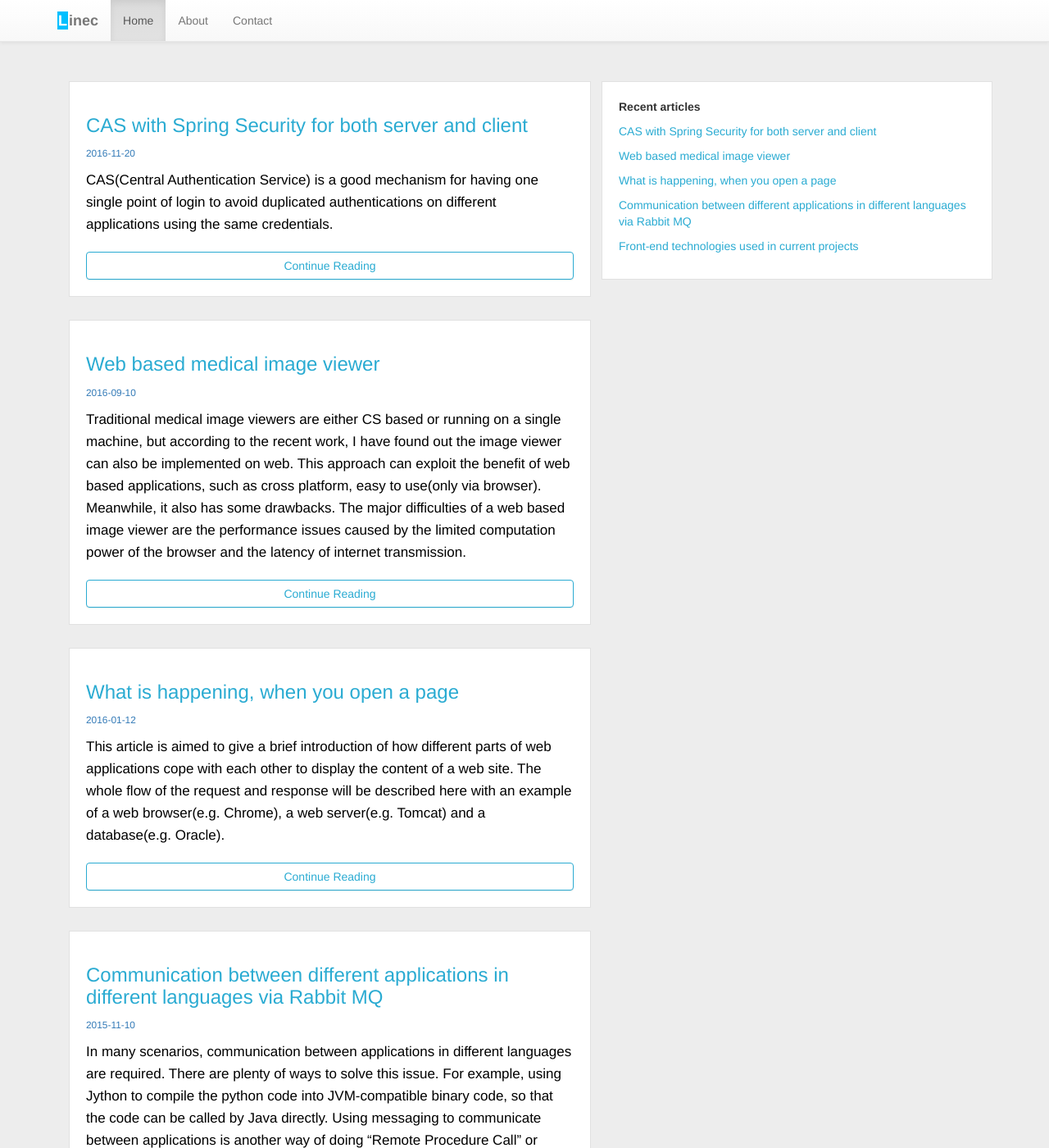
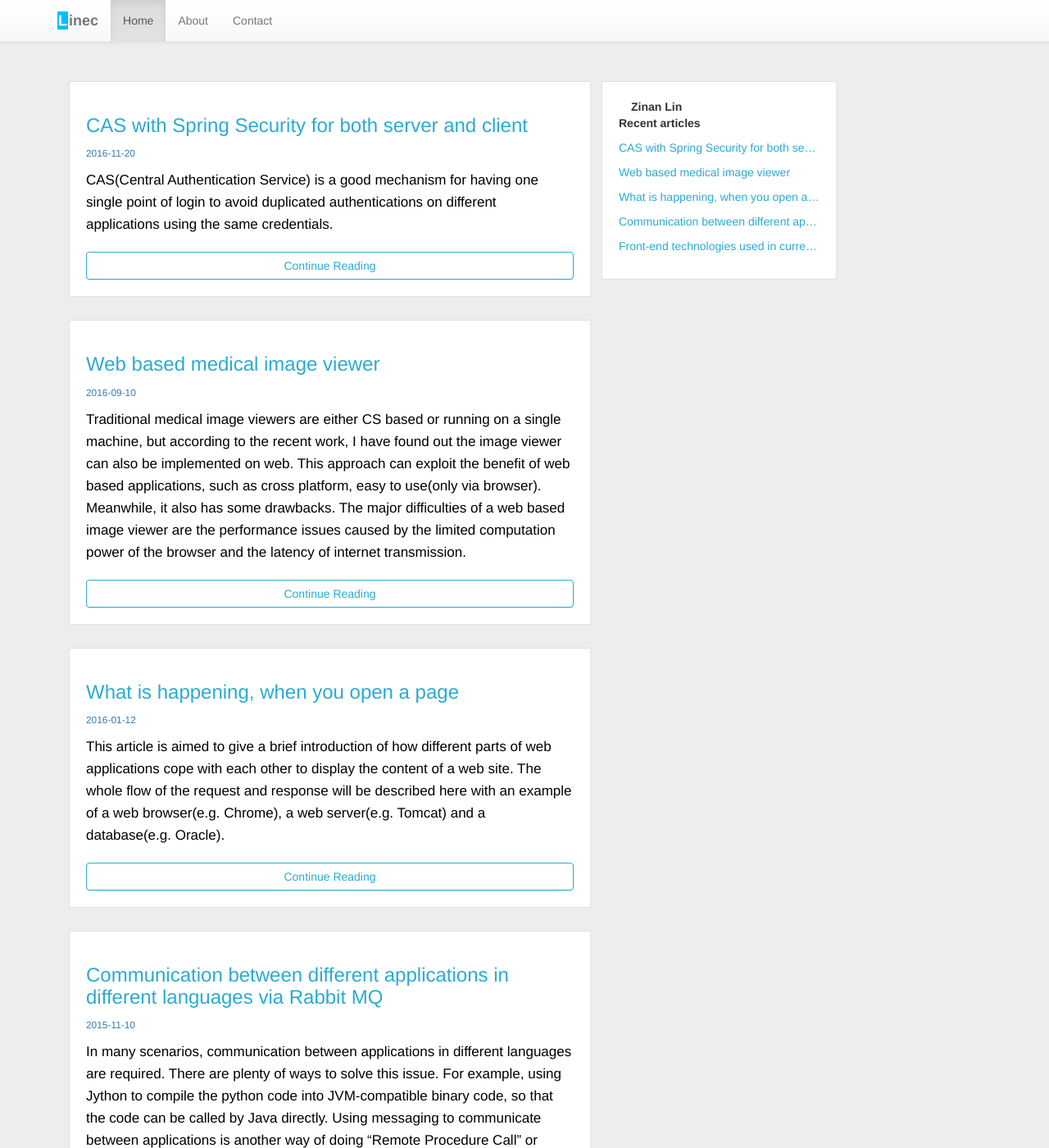
Before and after one commit to simonlzn/simonlzn.github.io, a Jekyll site: the page built from index.html, in a window 1280 px wide and 1400 px high. Shown: the whole window at 82% size. Built offline with Jekyll 4.4.1, drawn with Linux system fonts in a browser that asks for light colours.

Commit message:
layout change

```diff
--- a/index.html
+++ b/index.html
@@ -18,11 +18,16 @@ title: Simon's Blog
     {% endfor %}
 </div>
 
-<div class="col-lg-5 recent">
+<div class="col-lg-3 recent">
+    <div class="center-block col-lg-12">
+        <div class="photo"></div>
+        <div><strong>Zinan Lin</strong></div>
+    </div>
+
     <p><strong>Recent articles</strong></p>
     {% for post in site.posts %}
     <a href="{{ post.url }}" class="center-block">
-    <p>{{ post.title }}</p>
+    <p class="ellipsis">{{ post.title }}</p>
         </a>
     {% endfor %}
 </div>
--- a/stylesheets/main.css
+++ b/stylesheets/main.css
@@ -36,6 +36,13 @@ article {
 .recent a p{
   color : #2aabd2;
 }
+
+.ellipsis{
+  white-space: nowrap;
+  overflow: hidden;
+  text-overflow: ellipsis;
+}
+
 .about {
   background-color: #ffffff;
   padding: 40px 20px; }
--- a/stylesheets/main.scss
+++ b/stylesheets/main.scss
@@ -55,6 +55,12 @@ article {
     }
 }
 
+.ellipsis{
+    white-space: nowrap;
+    overflow: hidden;
+    text-overflow: ellipsis;
+}
+
 .about {
     background-color: #ffffff;
     padding: 40px 20px;
```
